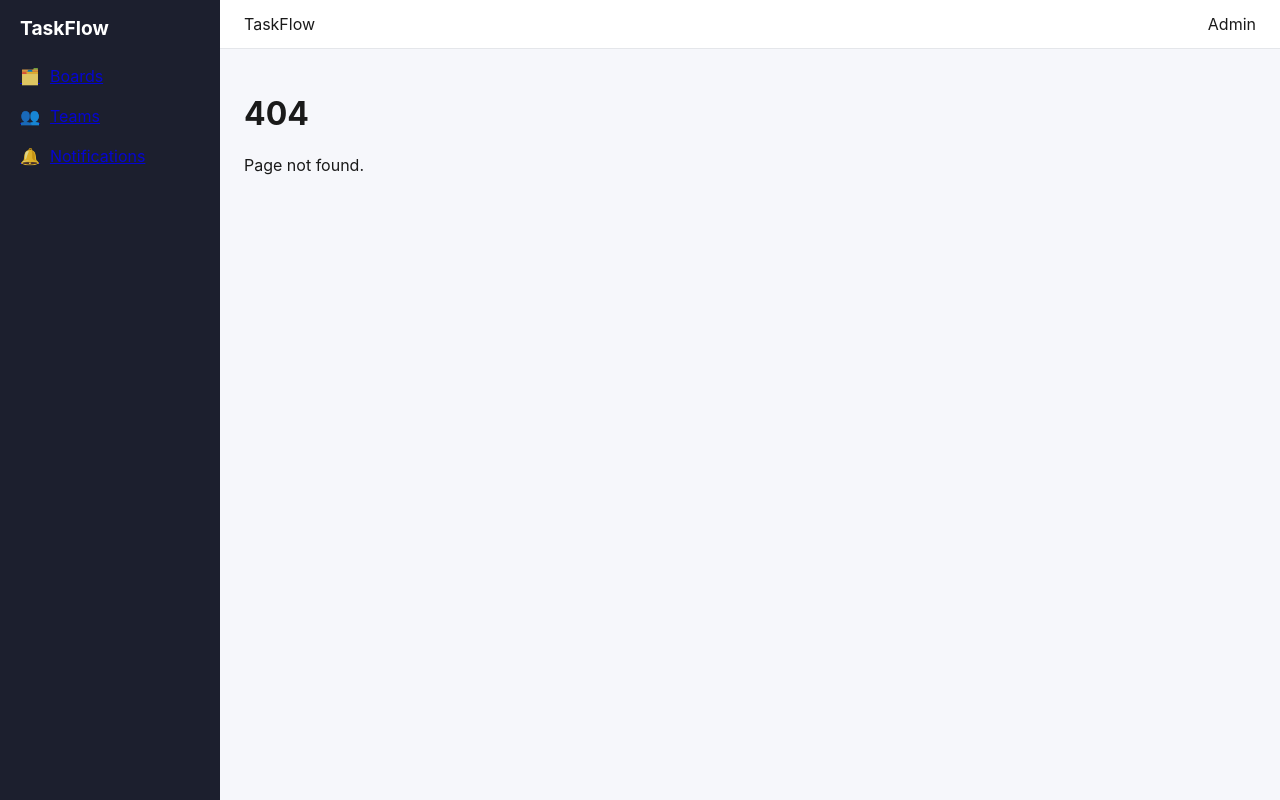
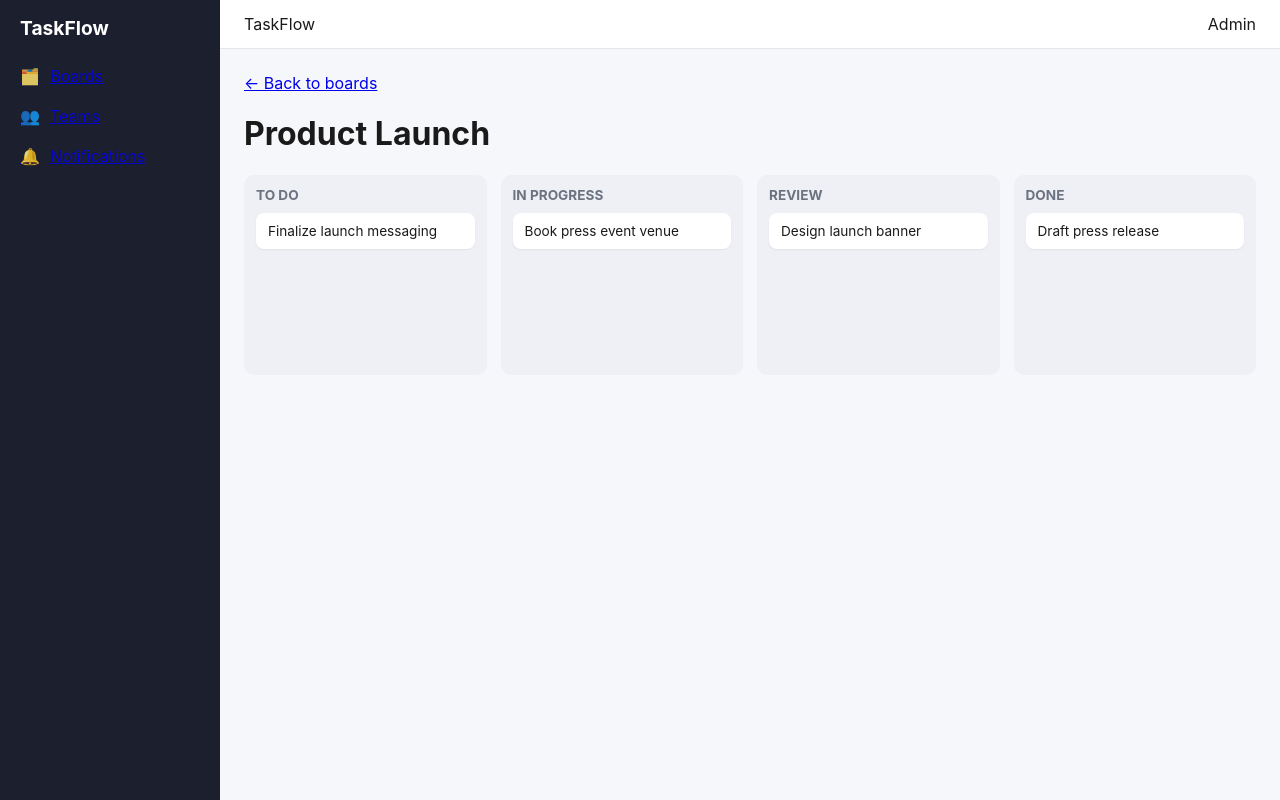
Before and after one commit to Abena9/taskflow, a React (Vite) app: page /boards/1 in a window 1280 px wide. Before the commit this address had no page. Built offline with nearby package versions, Linux system fonts and the light colour scheme.

Commit message:
Add board detail page with kanban-style columns

```diff
--- a/src/App.jsx
+++ b/src/App.jsx
@@ -1,6 +1,7 @@
 import { Routes, Route } from 'react-router-dom'
 import Layout from './components/Layout.jsx'
 import Boards from './pages/Boards.jsx'
+import BoardDetail from './pages/BoardDetail.jsx'
 import Teams from './pages/Teams.jsx'
 import Notifications from './pages/Notifications.jsx'
 import Login from './pages/Login.jsx'
@@ -12,6 +13,7 @@ function App() {
     <Layout>
       <Routes>
         <Route path="/" element={<Boards />} />
+        <Route path="/boards/:id" element={<BoardDetail />} />
         <Route path="/teams" element={<Teams />} />
         <Route path="/notifications" element={<Notifications />} />
         <Route path="/login" element={<Login />} />
--- a/src/components/BoardCard.jsx
+++ b/src/components/BoardCard.jsx
@@ -1,10 +1,12 @@
+import { Link } from 'react-router-dom'
+
 function BoardCard({ board }) {
   return (
-    <div className="board-card" style={{ borderTopColor: board.color }}>
+    <Link to={'/boards/' + board.id} className="board-card" style={{ borderTopColor: board.color }}>
       <h3>{board.name}</h3>
       <p className="board-description">{board.description}</p>
       <span className="board-task-count">{board.taskCount} tasks</span>
-    </div>
+    </Link>
   )
 }
 
--- /dev/null
+++ b/src/data/tasks.js
@@ -0,0 +1,12 @@
+export const columns = ['To Do', 'In Progress', 'Review', 'Done']
+
+export const tasks = [
+  { id: 1, boardId: 1, title: 'Finalize launch messaging', column: 'To Do', priority: 'High' },
+  { id: 2, boardId: 1, title: 'Book press event venue', column: 'In Progress', priority: 'Medium' },
+  { id: 3, boardId: 1, title: 'Design launch banner', column: 'Review', priority: 'Medium' },
+  { id: 4, boardId: 1, title: 'Draft press release', column: 'Done', priority: 'High' },
+  { id: 5, boardId: 2, title: 'Wireframe homepage', column: 'To Do', priority: 'High' },
+  { id: 6, boardId: 2, title: 'Migrate CMS content', column: 'In Progress', priority: 'Low' },
+  { id: 7, boardId: 3, title: 'Set up push notifications', column: 'To Do', priority: 'Medium' },
+  { id: 8, boardId: 3, title: 'Fix onboarding crash', column: 'In Progress', priority: 'High' },
+]
--- a/src/index.css
+++ b/src/index.css
@@ -129,3 +129,40 @@ body {
   border-radius: 8px;
   background: #fff;
 }
+
+a.board-card {
+  color: inherit;
+  text-decoration: none;
+  display: block;
+}
+
+.board-columns {
+  display: grid;
+  grid-template-columns: repeat(4, minmax(200px, 1fr));
+  gap: 14px;
+  margin-top: 20px;
+  overflow-x: auto;
+}
+
+.board-column {
+  background: #eef0f5;
+  border-radius: 10px;
+  padding: 12px;
+  min-height: 200px;
+}
+
+.board-column h3 {
+  font-size: 0.85rem;
+  text-transform: uppercase;
+  color: #6b7280;
+  margin: 0 0 10px;
+}
+
+.task-card {
+  background: #fff;
+  border-radius: 8px;
+  padding: 10px 12px;
+  margin-bottom: 8px;
+  font-size: 0.85rem;
+  box-shadow: 0 1px 2px rgba(0, 0, 0, 0.06);
+}
--- /dev/null
+++ b/src/pages/BoardDetail.jsx
@@ -0,0 +1,37 @@
+import { useParams, Link } from 'react-router-dom'
+import { boards } from '../data/boards.js'
+import { columns, tasks } from '../data/tasks.js'
+
+function BoardDetail() {
+  const { id } = useParams()
+  const board = boards.find((b) => String(b.id) === id)
+
+  if (!board) {
+    return <p>Board not found. <Link to="/">Back to boards</Link></p>
+  }
+
+  const boardTasks = tasks.filter((t) => t.boardId === board.id)
+
+  return (
+    <div>
+      <Link to="/">&larr; Back to boards</Link>
+      <h1>{board.name}</h1>
+      <div className="board-columns">
+        {columns.map((col) => (
+          <div key={col} className="board-column">
+            <h3>{col}</h3>
+            {boardTasks
+              .filter((t) => t.column === col)
+              .map((t) => (
+                <div key={t.id} className="task-card">
+                  {t.title}
+                </div>
+              ))}
+          </div>
+        ))}
+      </div>
+    </div>
+  )
+}
+
+export default BoardDetail
--- a/src/pages/Boards.jsx
+++ b/src/pages/Boards.jsx
@@ -1,5 +1,6 @@
 import { useState, useMemo } from 'react'
 import { boards, boardStatuses } from '../data/boards.js'
+import { Link } from 'react-router-dom'
 import BoardCard from '../components/BoardCard.jsx'
 import SearchBar from '../components/SearchBar.jsx'
 import FilterBar from '../components/FilterBar.jsx'
```
